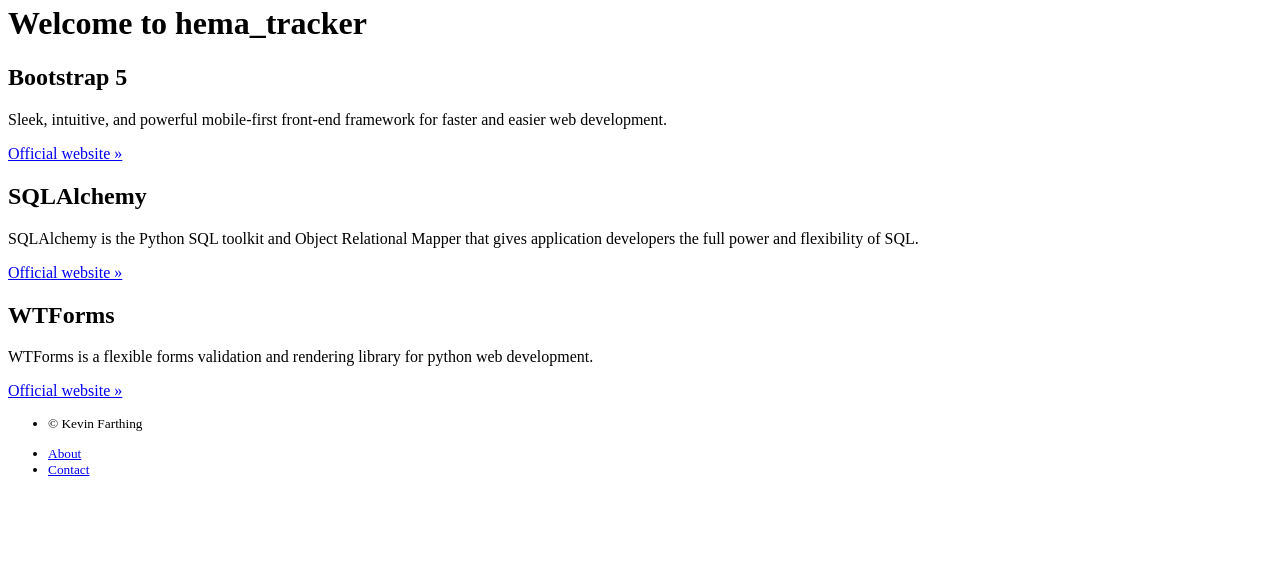
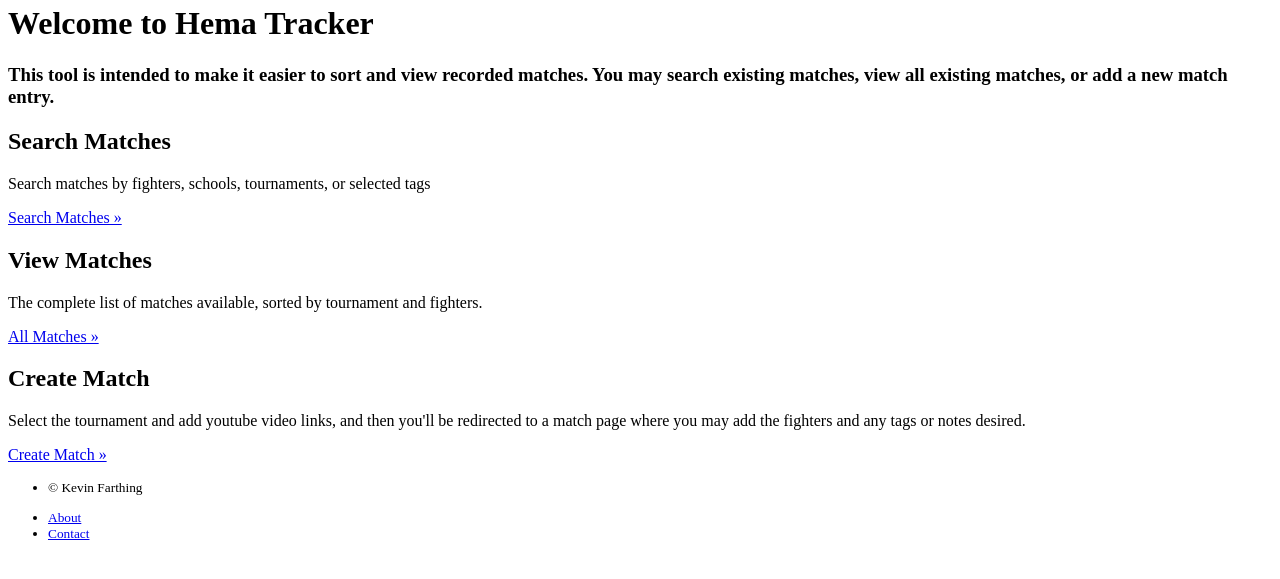
Before and after one commit to KevinFarthing/hema_tracker_2, a Flask app: template video_manager/templates/public/home.html in a window 1280 px wide. Shown: the part 76-655 px from the top of the page. Run offline with Flask 3, Linux system fonts and the light colour scheme; the template is opened without the code that fills it, so the values that code supplies are empty; parts of the project's set-up code (start-up, migrations or seed data) failed here and were passed over.

Commit message:
updates home page

```diff
--- a/video_manager/templates/public/home.html
+++ b/video_manager/templates/public/home.html
@@ -2,7 +2,12 @@
 <!-- Main jumbotron for a primary marketing message or call to action -->
 <div class="jumbotron">
   <div class="container">
-    <h1 class="display-3">Welcome to hema_tracker</h1>
+    <h1 class="display-3">Welcome to Hema Tracker</h1>
+    <h3>
+      This tool is intended to make it easier to sort and view recorded matches.
+      You may search existing matches, view all existing matches, or add a new
+      match entry.
+    </h3>
   </div>
 </div>
 <!-- /.jumbotron -->
@@ -10,40 +15,40 @@
 <div class="container">
   <div class="row">
     <div class="col-lg-4">
-      <h2><i class="fa-solid fa-code"></i> Bootstrap 5</h2>
+      <h2>Search Matches</h2>
+      <p>Search matches by fighters, schools, tournaments, or selected tags</p>
       <p>
-        Sleek, intuitive, and powerful mobile-first front-end framework for
-        faster and easier web development.
-      </p>
-      <p>
-        <a class="btn btn-outline-secondary" href="http://getbootstrap.com/"
-          >Official website &raquo;</a
+        <a
+          class="btn btn-outline-secondary"
+          href="{{ url_for('match.search') }}"
+          >Search Matches &raquo;</a
         >
       </p>
     </div>
     <div class="col-lg-4">
-      <h2><i class="fa-solid fa-flask"></i> SQLAlchemy</h2>
+      <h2>View Matches</h2>
       <p>
-        SQLAlchemy is the Python SQL toolkit and Object Relational Mapper that
-        gives application developers the full power and flexibility of SQL.
+        The complete list of matches available, sorted by tournament and
+        fighters.
       </p>
       <p>
-        <a href="http://www.sqlalchemy.org/" class="btn btn-outline-secondary"
-          >Official website &raquo;</a
+        <a href="{{ url_for('match.index') }}" class="btn btn-outline-secondary"
+          >All Matches &raquo;</a
         >
       </p>
     </div>
     <div class="col-lg-4">
-      <h2><i class="fa-solid fa-pen-to-square"></i> WTForms</h2>
+      <h2>Create Match</h2>
       <p>
-        WTForms is a flexible forms validation and rendering library for python
-        web development.
+        Select the tournament and add youtube video links, and then you'll be
+        redirected to a match page where you may add the fighters and any tags
+        or notes desired.
       </p>
       <p>
         <a
-          href="http://wtforms.simplecodes.com/"
+          href="{{ url_for('match.create') }}"
           class="btn btn-outline-secondary"
-          >Official website &raquo;</a
+          >Create Match &raquo;</a
         >
       </p>
     </div>
```
